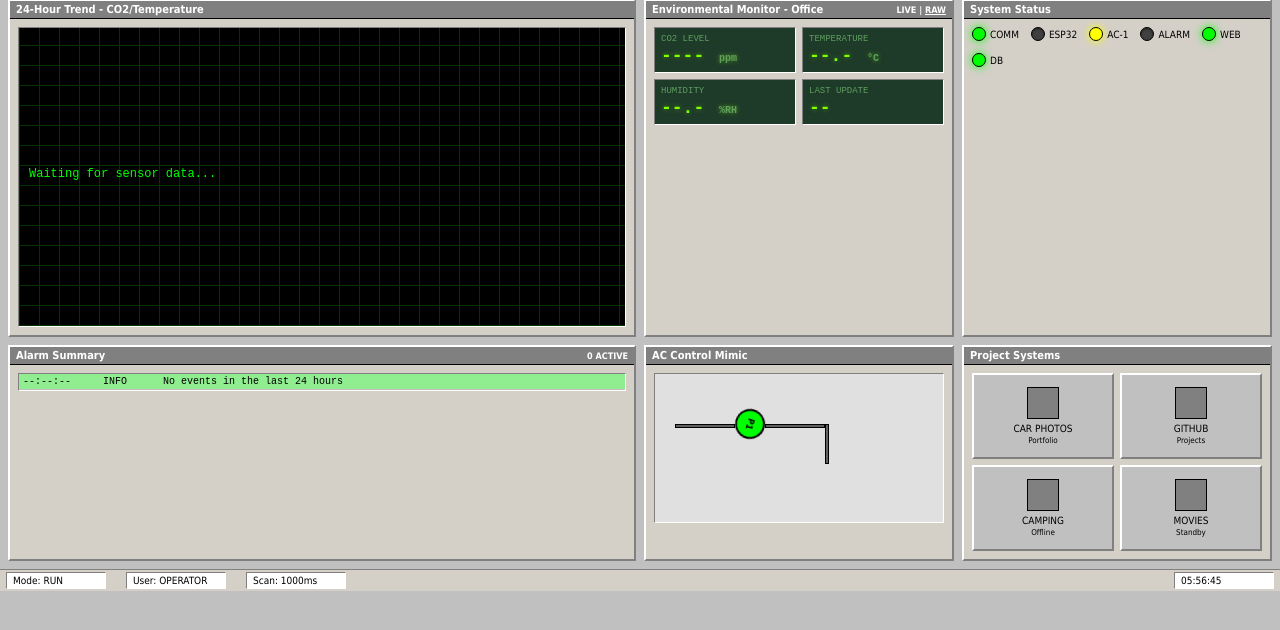
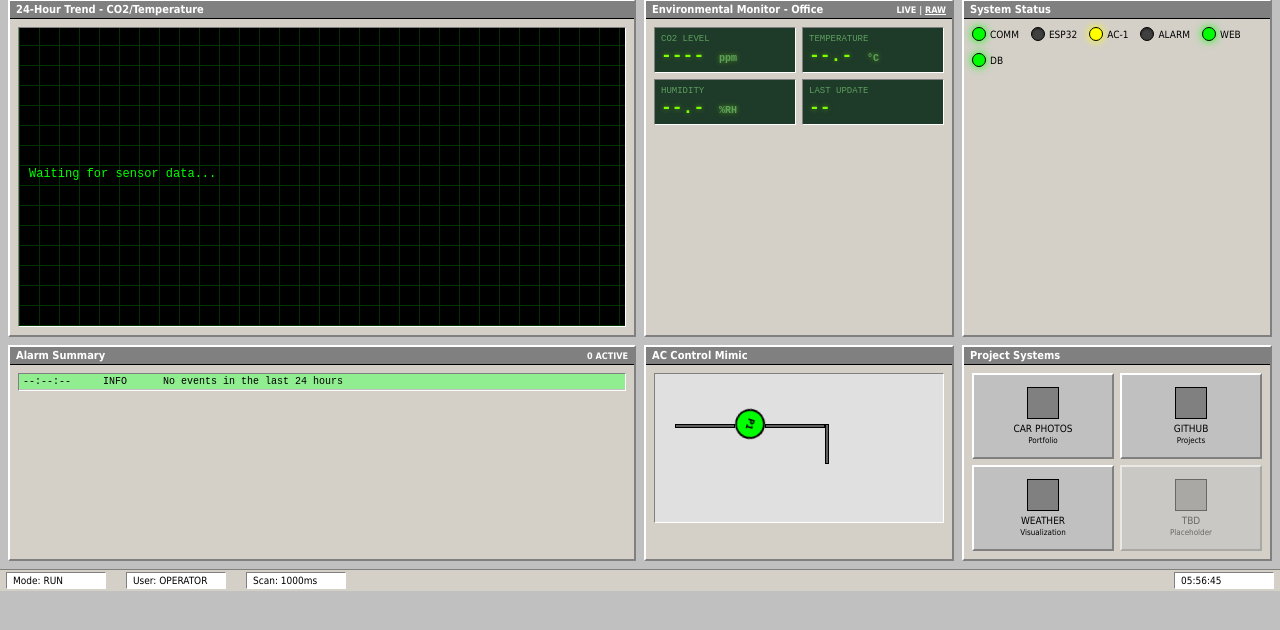
Before and after one commit to dropbop/bopzone, a Flask app: page / in a window 1280 px wide. Shown: the part 65-695 px from the top of the page. Run offline with Flask 2, Linux system fonts and the light colour scheme; data that the repository does not hold is empty; some libraries are stand-ins or nearby versions.

Commit message:
Add alarm reset mechanism and update project links
- Info events (e.g. "Sensor started") now reset active alarm state
- Pre-reset alarms appear muted but remain visible in history
- ALARM LED and active count only reflect post-reset events
- Replace CAMPING/MOVIES links with WEATHER and placeholder

🤖 Generated with [Claude Code](https://claude.com/claude-code)

Co-Authored-By: Claude Opus 4.5 <noreply@anthropic.com>

```diff
--- a/static/css/style.css
+++ b/static/css/style.css
@@ -225,6 +225,20 @@ body {
 
 @keyframes alarm-flash {
   50% { background: #ff6666; }
+}
+
+/* Acknowledged (pre-reset) alarm rows */
+.alarm-row.acknowledged {
+  opacity: 0.5;
+  animation: none;
+}
+
+.alarm-row.acknowledged.critical {
+  background: #804040;
+}
+
+.alarm-row.acknowledged.warning {
+  background: #808040;
 }
 
 /* LED Indicators */
--- a/templates/index.html
+++ b/templates/index.html
@@ -157,15 +157,15 @@
             <div>GITHUB</div>
             <div style="font-size: 8px; margin-top: 2px;">Projects</div>
           </a>
-          <a href="https://camping.dropbop.xyz/" class="project-btn">
+          <a href="https://dropbop.github.io/WeatherVis/" class="project-btn">
             <div class="project-icon" aria-hidden="true"></div>
-            <div>CAMPING</div>
-            <div style="font-size: 8px; margin-top: 2px;">Offline</div>
+            <div>WEATHER</div>
+            <div style="font-size: 8px; margin-top: 2px;">Visualization</div>
           </a>
-          <a href="https://movies.dropbop.xyz/" class="project-btn">
+          <a href="#" class="project-btn" style="opacity: 0.5; pointer-events: none;">
             <div class="project-icon" aria-hidden="true"></div>
-            <div>MOVIES</div>
-            <div style="font-size: 8px; margin-top: 2px;">Standby</div>
+            <div>TBD</div>
+            <div style="font-size: 8px; margin-top: 2px;">Placeholder</div>
           </a>
         </div>
       </div>
```
Also changed, not shown: static/js/script.js (+30 -9 lines).
